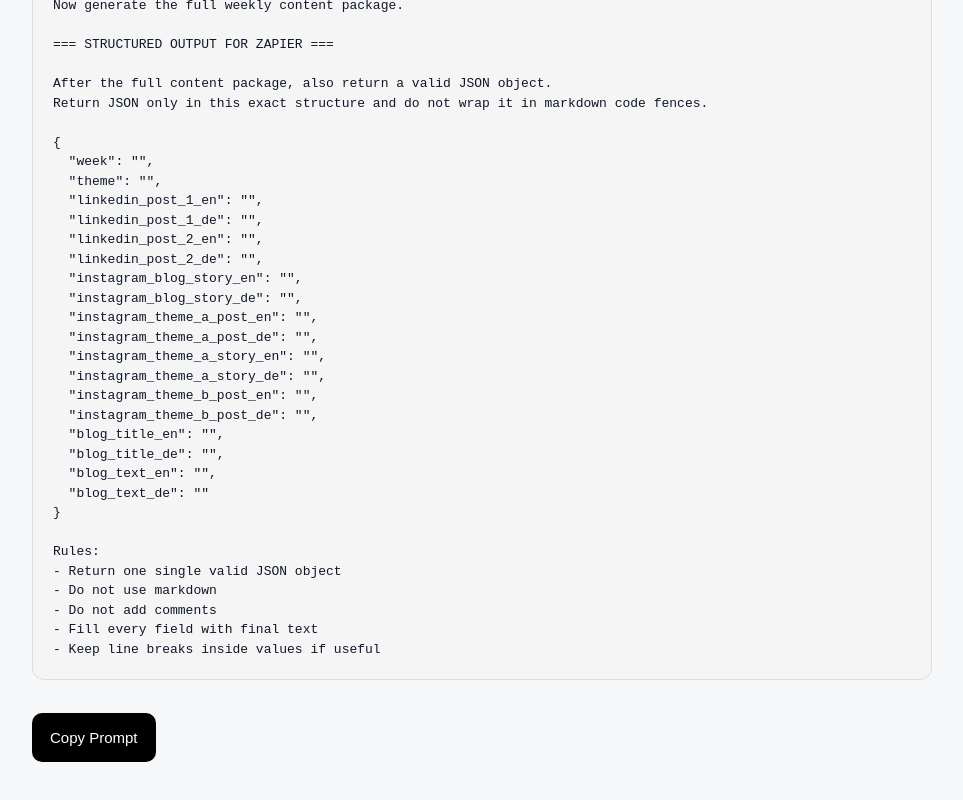
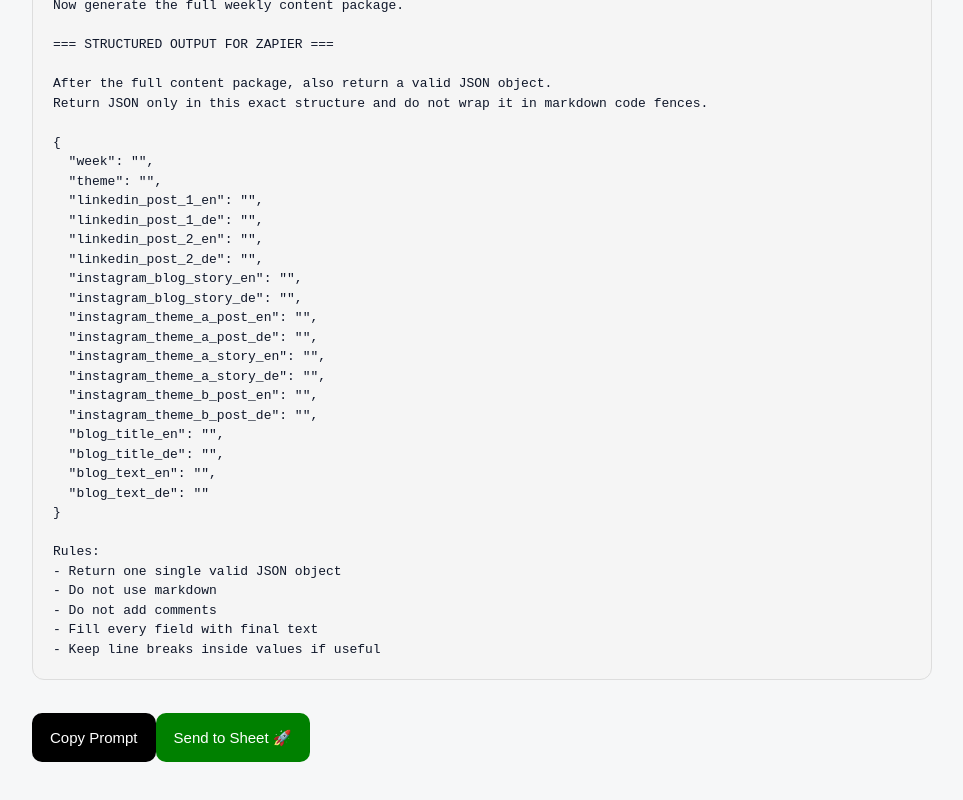
Before and after one commit to johannes-sketch/advox-content-wizard, a Next.js app: page / in a window 1280 px wide. Shown: the part 4496-5296 px from the top of the page, without its empty margins (158-1121 px from the left). Built offline with nearby package versions, Linux system fonts and the light colour scheme.

Commit message:
add send to zapier button

```diff
--- a/app/page.tsx
+++ b/app/page.tsx
@@ -266,6 +266,31 @@ Rules:
     alert("Prompt copied 🚀");
   }
 
+  async function sendToZapier() {
+  try {
+    const response = await fetch("https://hooks.zapier.com/hooks/catch/27244867/uj41a24/", {
+      method: "POST",
+      headers: {
+        "Content-Type": "application/json",
+      },
+      body: JSON.stringify({
+        week: "Week X",
+        theme: pot,
+        prompt: prompt
+      }),
+    });
+
+    if (response.ok) {
+      alert("Sent to Zapier 🚀");
+    } else {
+      alert("Something went wrong ❌");
+    }
+  } catch (error) {
+    console.error(error);
+    alert("Error sending to Zapier ❌");
+  }
+}
+
   return (
     <main style={{ padding: 40, fontFamily: "Arial", maxWidth: 980, margin: "0 auto", lineHeight: 1.4 }}>
       <h1 style={{ fontSize: 32, marginBottom: 8 }}>advox Content Wizard 🚀</h1>
@@ -393,6 +418,21 @@ Rules:
       >
         Copy Prompt
       </button>
+      <button
+  onClick={sendToZapier}
+  style={{
+    padding: "14px 18px",
+    background: "green",
+    color: "white",
+    marginTop: 10,
+    borderRadius: 10,
+    border: "none",
+    cursor: "pointer",
+    fontSize: 15,
+  }}
+>
+  Send to Sheet 🚀
+</button>
     </main>
   );
 }
```
